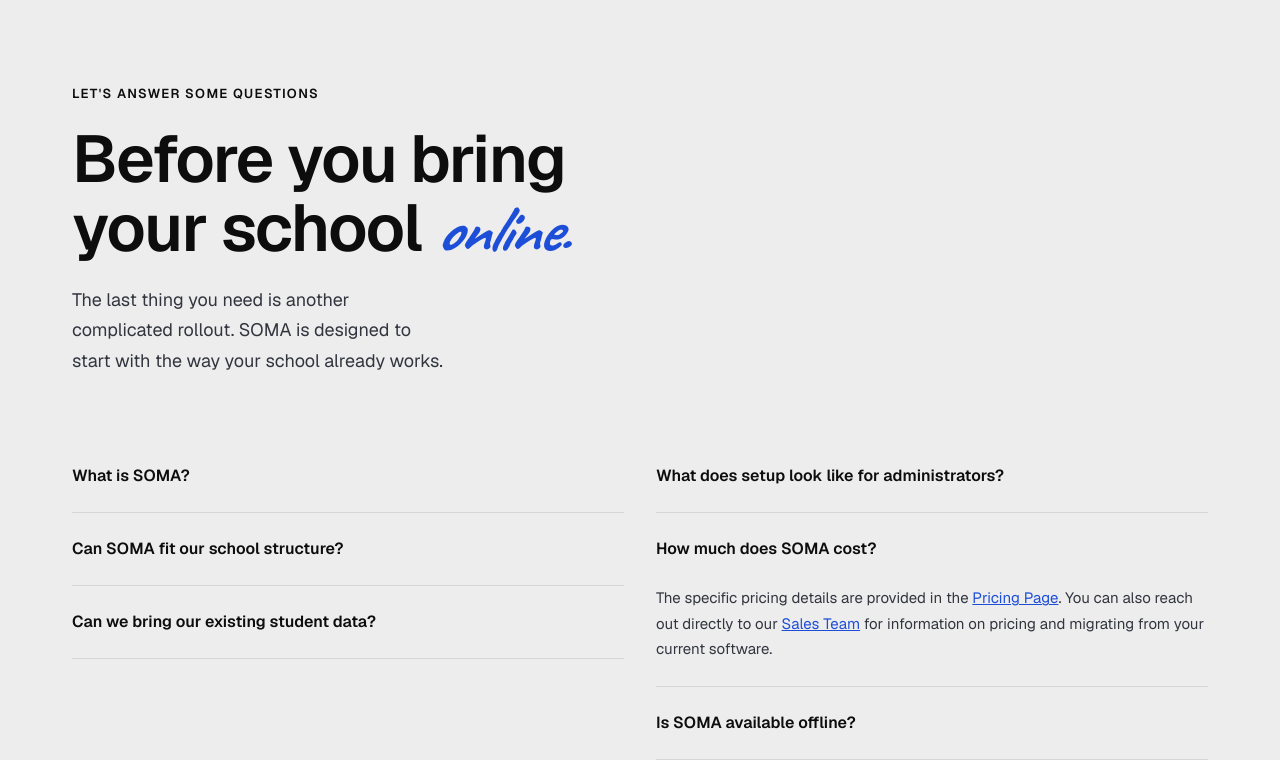
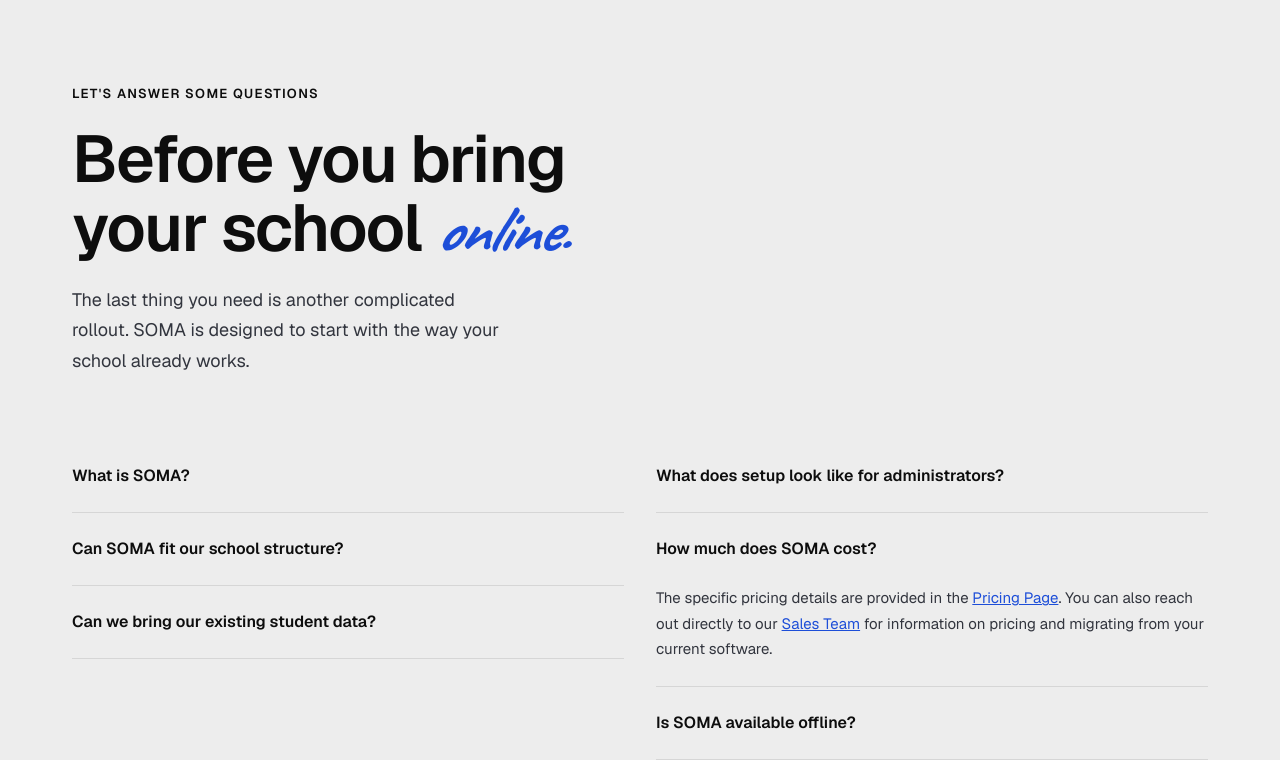
Before and after one commit to nimaappsss-web/soma-landing, a Next.js app: page / in a window 1280 px wide. Shown: the part 4437-5197 px from the top of the page. Built offline with nearby package versions, Linux system fonts and the light colour scheme; some icons are missing.

Commit message:
fix: FAQ description max-w-428px

```diff
--- a/src/features/landing/components/SixthSection.tsx
+++ b/src/features/landing/components/SixthSection.tsx
@@ -103,7 +103,7 @@ export function SixthSection() {
             online.
           </span>
         </h2>
-        <p className="text-[18px] text-gray-4 leading-[1.7] max-w-[380px]">
+        <p className="text-[18px] text-gray-4 leading-[1.7] max-w-[428px]">
           The last thing you need is another complicated rollout. SOMA is
           designed to start with the way your school already works.
         </p>
```
